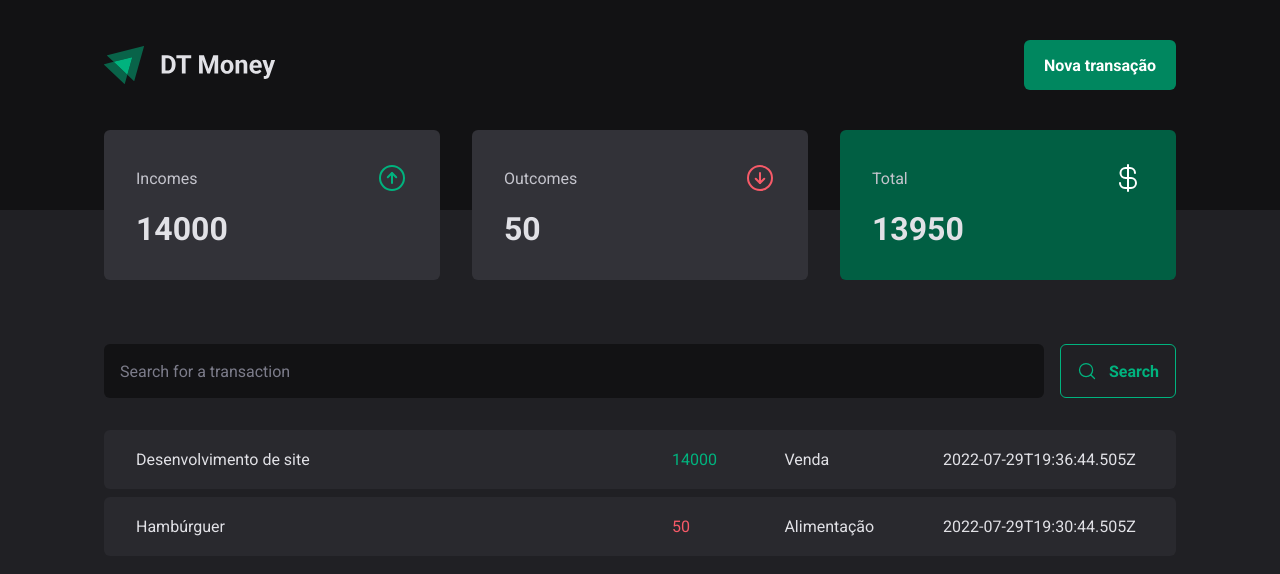
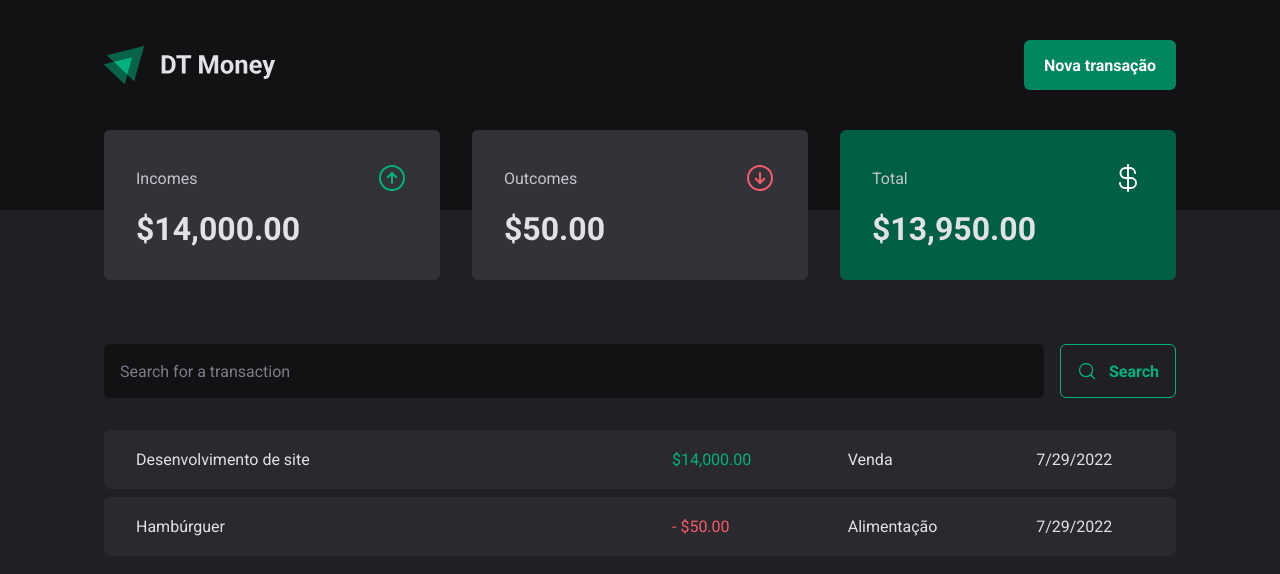
Before and after one commit to eduardoacdiogo/dt-money, a React (Vite) app: page / in a window 1280 px wide. Shown: the top 574 px of the page. Built offline with nearby package versions, Linux system fonts and the light colour scheme; data requests are answered from the project's data file.

Commit message:
feat: Format Numbers

```diff
--- a/src/components/Summary/index.tsx
+++ b/src/components/Summary/index.tsx
@@ -2,6 +2,7 @@
 import { SummaryCard, SummaryContainer } from './styles';
 import { useContext } from 'react';
 import { TransactionsContext } from '../../contexts/TransactionsContext';
+import { priceFormatter } from '../../utils/formatter';
 
 export function Summary() {
   const { transactions } = useContext(TransactionsContext)
@@ -25,7 +26,7 @@
           <ArrowCircleUp size={32} color="#00b37e" />
         </header>
 
-        <strong>{summary.income}</strong>
+        <strong>{priceFormatter.format(summary.income)}</strong>
       </SummaryCard>
 
       <SummaryCard>
@@ -34,7 +35,7 @@
           <ArrowCircleDown size={32} color="#f75a68" />
         </header>
 
-        <strong>{summary.outcome}</strong>
+        <strong>{priceFormatter.format(summary.outcome)}</strong>
       </SummaryCard>
 
       <SummaryCard variant='green'>
@@ -43,7 +44,7 @@
           <CurrencyDollar size={32} color="#fff " />
         </header>
 
-        <strong>{summary.total}</strong>
+        <strong>{priceFormatter.format(summary.total)}</strong>
       </SummaryCard>
     </SummaryContainer>
   )
--- a/src/pages/Transactions/index.tsx
+++ b/src/pages/Transactions/index.tsx
@@ -4,6 +4,7 @@
 import { Summary } from '../../components/Summary';
 import { SearchForm } from './components/SearchForm';
 import { PriceHighlight, TransactionsContainer, TransactionsTable } from './styles';
+import { dateFormatter, priceFormatter } from '../../utils/formatter';
 
 export function Transactions() {
   const { transactions } = useContext(TransactionsContext);
@@ -21,11 +22,12 @@
                 <td width='50%'>{transaction.description}</td>
                 <td>
                   <PriceHighlight variant={transaction.type}>
-                    {transaction.price}
+                    {transaction.type === 'outcome' && '- '}
+                    {priceFormatter.format(transaction.price)}
                   </PriceHighlight>
                 </td>
                 <td>{transaction.category}</td>
-                <td>{transaction.createdAt}</td>
+                <td>{dateFormatter.format(new Date(transaction.createdAt))}</td>
               </tr>
             )
             )}
--- /dev/null
+++ b/src/utils/formatter.ts
@@ -0,0 +1,6 @@
+export const dateFormatter = new Intl.DateTimeFormat('en-US')
+
+export const priceFormatter = new Intl.NumberFormat('en-US', {
+  style: 'currency',
+  currency: 'USD'
+})
```
